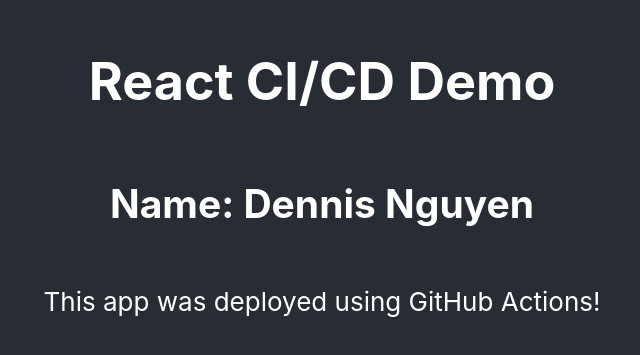
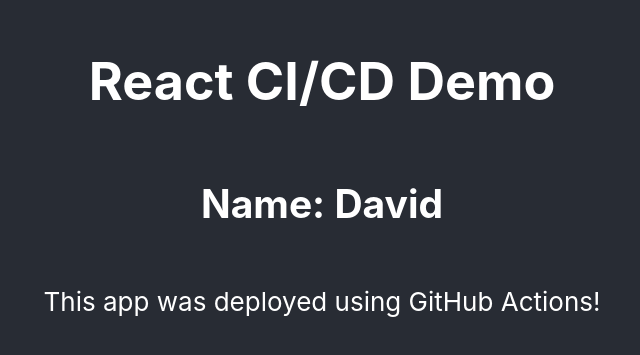
Before and after one commit to hoangzuyss2412/rreact-github-actions-demo, a React (Create React App) app: page / in a window 1280 px wide. Shown: the part 221-576 px from the top of the page, without its empty margins (318-958 px from the left). Built offline with nearby package versions, Linux system fonts and the light colour scheme.

Commit message:
Added new test and changed author name

```diff
--- a/src/App.js
+++ b/src/App.js
@@ -5,7 +5,7 @@ function App() {
     <div className="App">
       <header className="App-header">
         <h1> React CI/CD Demo </h1>
-        <h2> Name: Dennis Nguyen </h2>
+        <h2> Name: David </h2>
         <p> This app was deployed using GitHub Actions! </p>
       </header>
     </div>
```
Also changed, not shown: 1 other file (tests, documents, lock files or other folders).
